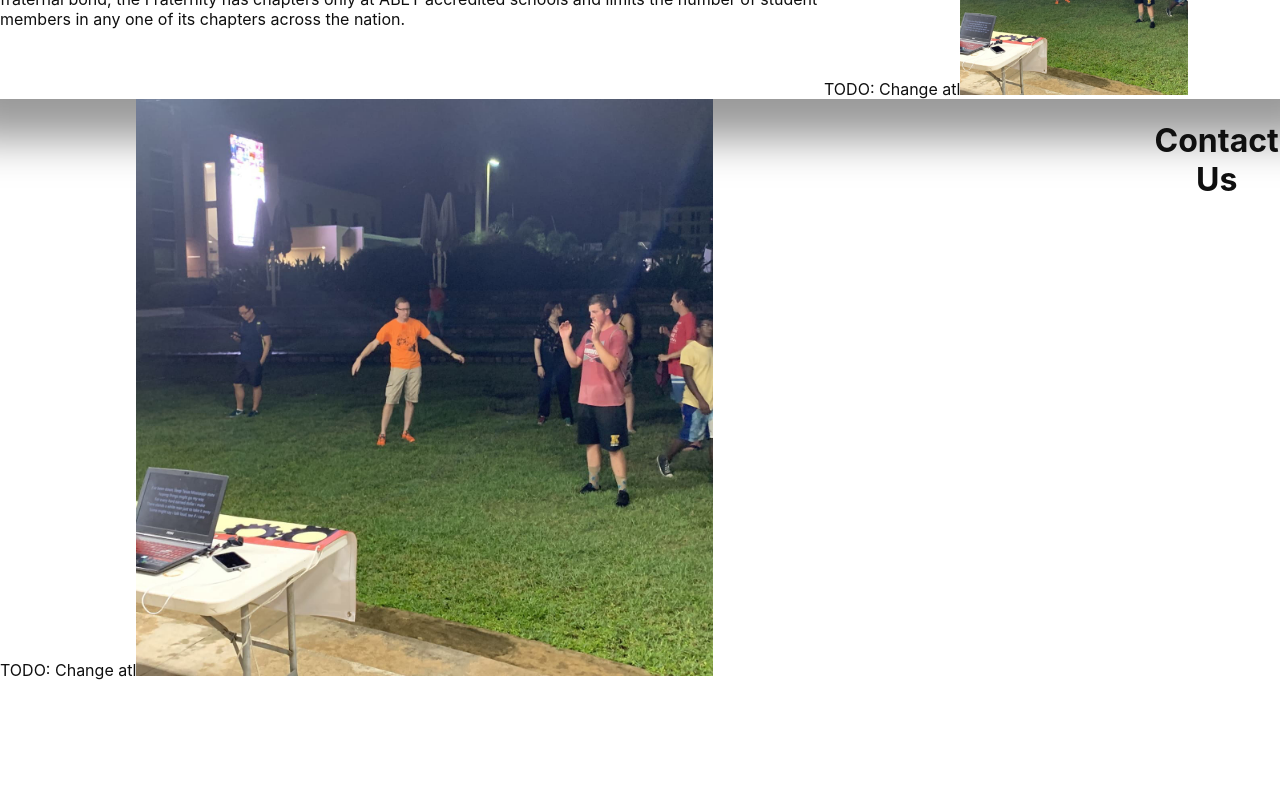
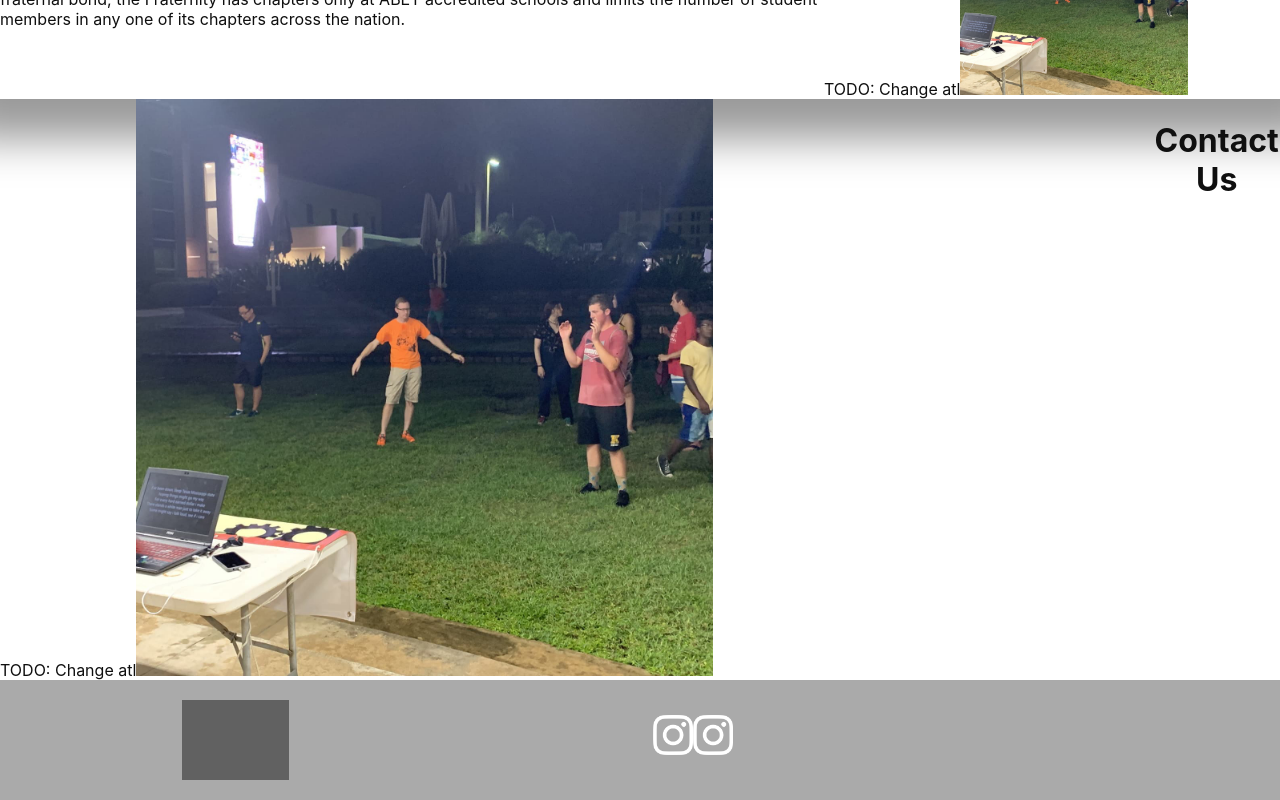
Before and after one commit to PsiEpsilonChapter/PsiEpsilonChapterWebsite, a React (Create React App) app: page / in a window 1280 px wide. Shown: the part 1549-2349 px from the top of the page. Before the commit the page ends 2229 px from the top, so only its background shows below. Built offline with nearby package versions, Linux system fonts and the light colour scheme; grey boxes are pictures that could not be loaded.

Commit message:
started adding footer

```diff
--- a/src/App.js
+++ b/src/App.js
@@ -6,6 +6,7 @@ import Member from "./member";
 import member_list from "./member_list";
 import Gallery from "./Gallery";
 import FamilyTree from "./family_tree";
+import Footer from "./Footer";
 
 // import "./App.css";
 
@@ -57,6 +58,7 @@ class App extends React.Component {
     return (
       <div className="App">
         <MainPage header={this.appHeader} />
+        <Footer />
       </div>
     );
   }
@@ -66,6 +68,7 @@ class App extends React.Component {
       <div className="App">
         {this.appHeader}
         <MainPage />
+        <Footer />
       </div>
     );
   }
@@ -80,6 +83,7 @@ class App extends React.Component {
         {this.appHeader}
         <div className="member-display">{retHTML}</div>
         <FamilyTree />
+        <Footer />
       </div>
     );
   }
@@ -89,6 +93,7 @@ class App extends React.Component {
       <div className="App">
         {this.appHeader}
         <Gallery />
+        <Footer />
       </div>
     );
   }
--- /dev/null
+++ b/src/Footer.js
@@ -0,0 +1,21 @@
+import React from "react";
+import theta_tau_logo from "./theta-tau.png";
+import instagram_logo from "./icons/instagram-logo.png";
+
+class Footer extends React.Component {
+  render() {
+    return (
+      <div className="footer">
+        {" "}
+        <img className="theta-tau-logo" src={theta_tau_logo} />{" "}
+        <div>
+          <img src={instagram_logo} />
+          <img src={instagram_logo} />
+        </div>
+        <div className="footer-text"></div>
+      </div>
+    );
+  }
+}
+
+export default Footer;
--- a/src/index.css
+++ b/src/index.css
@@ -260,3 +260,27 @@ h1 {
 	z-index: 9;
 
 }
+
+.footer {
+	background-color: #AAAAAA;
+	height: 10vh;
+	display: flex;
+	flex-direction: row;
+	align-items: center;
+	justify-content: space-around;
+	font-size: 5vh;
+	height: 15vh;
+}
+
+.footer img {
+	max-height: 5vh;
+}
+
+.footer * {
+	color: white;
+}
+
+.footer .theta-tau-logo {
+	max-height: 10vh;
+	filter : invert(100%);
+}
```
Also changed, not shown: src/icons/instagram-logo.png (added).
